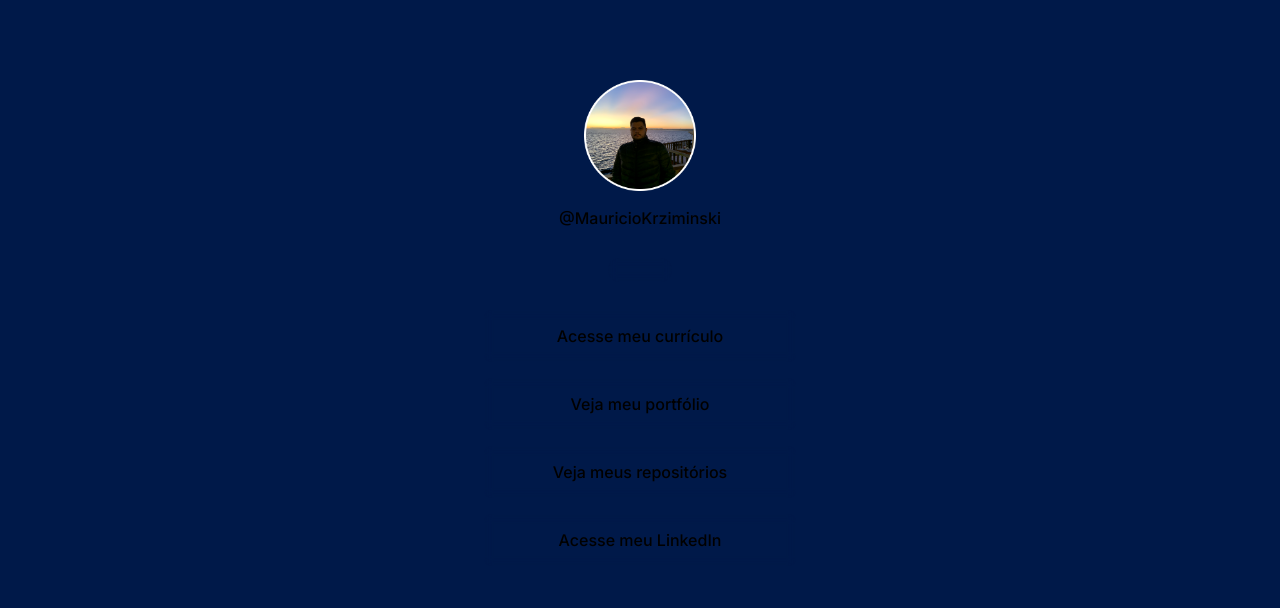
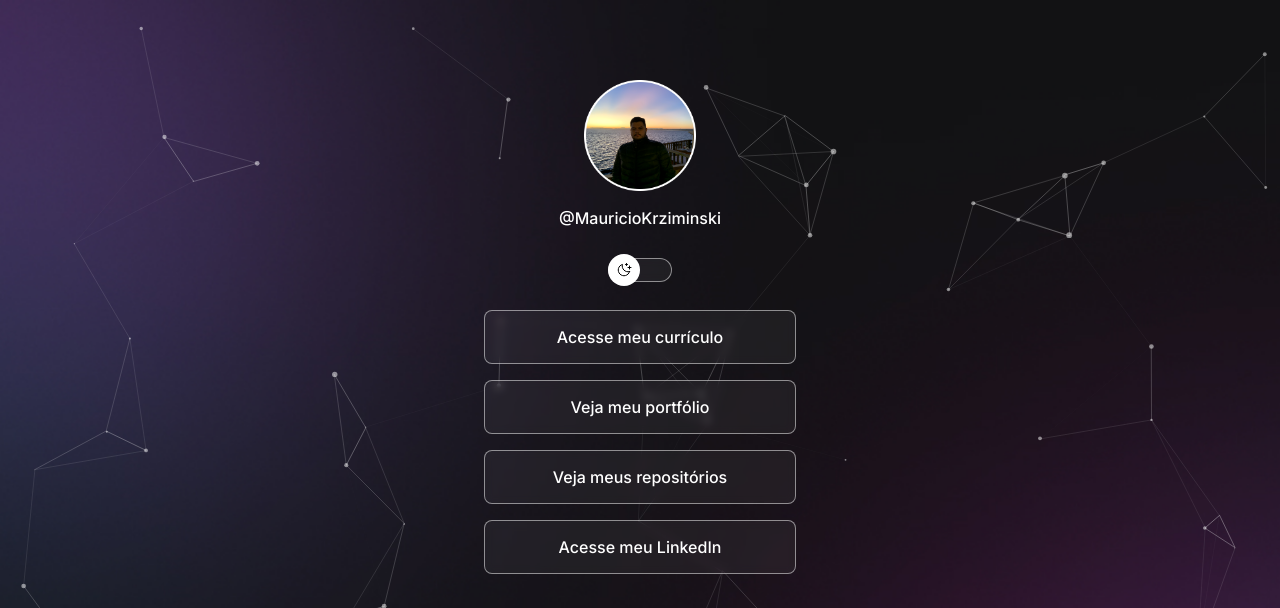
Before and after one commit to MauricioKrziminski/MauricioKrziminski.github.io, a plain HTML site: page index.html in a window 1280 px wide. Shown: the top 608 px of the page. Drawn offline with nearby package versions, Linux system fonts and the light colour scheme.

Commit message:
fix particles

```diff
--- a/index.html
+++ b/index.html
@@ -1,6 +1,7 @@
 <!DOCTYPE html>
 <html lang="pt-br">
   <head>
+    <link rel="icon" type="image/x-icon" href="./assets/favicon.ico" />
     <link rel="preconnect" href="https://fonts.googleapis.com" />
     <link rel="preconnect" href="https://fonts.gstatic.com" crossorigin />
     <link
@@ -14,10 +15,10 @@
     <link rel="stylesheet" href="./style.css" />
   </head>
   <body>
-    <div id="particles-js">
+    <div id="particles-js"></div>
     <div id="container">
       <div id="profile">
-          <img src="./assets/avatar.png" alt="mano seidler com beck bolado" />
+        <img src="./assets/avatar.png" alt="" />
         <p>@MauricioKrziminski</p>
       </div>
       <div id="switch" onclick="toggleMode()">
@@ -48,9 +49,7 @@
         </li>
 
         <li>
-            <a
-              href="https://linkedin.com/in/maurício-krziminski"
-              target="_blank"
+          <a href="https://linkedin.com/in/maurício-krziminski" target="_blank"
             >Acesse meu LinkedIn</a
           >
         </li>
@@ -87,15 +86,8 @@
       nomodule
       src="https://unpkg.com/ionicons@7.1.0/dist/ionicons/ionicons.js"
     ></script>
-      <script src="./script.js"></script>
+    <script src="js/script.js"></script>
     <script src="js/particles.min.js"></script>
-      <script src="js/script.js"></script>
-      <canvas
-        class="particles-js-canvas-el"
-        style="width: 100%; height: 100%"
-        width="1343"
-        height="175"
-      ></canvas>
-    </div>
+    <script src="js/particles.js"></script>
   </body>
 </html>
--- /dev/null
+++ b/js/particles.js
@@ -0,0 +1,110 @@
+particlesJS("particles-js", {
+  particles: {
+    number: {
+      value: 50,
+      density: {
+        enable: true,
+        value_area: 800,
+      },
+    },
+    color: {
+      value: "#ffffff",
+    },
+    shape: {
+      type: "circle",
+      stroke: {
+        width: 0,
+        color: "#000000",
+      },
+      polygon: {
+        nb_sides: 5,
+      },
+      image: {
+        src: "img/github.svg",
+        width: 100,
+        height: 100,
+      },
+    },
+    opacity: {
+      value: 0.5,
+      random: false,
+      anim: {
+        enable: false,
+        speed: 1,
+        opacity_min: 0.1,
+        sync: false,
+      },
+    },
+    size: {
+      value: 3,
+      random: true,
+      anim: {
+        enable: false,
+        speed: 40,
+        size_min: 0.1,
+        sync: false,
+      },
+    },
+    line_linked: {
+      enable: true,
+      distance: 150,
+      color: "#ffffff",
+      opacity: 0.4,
+      width: 1,
+    },
+    move: {
+      enable: true,
+      speed: 3,
+      direction: "none",
+      random: false,
+      straight: false,
+      out_mode: "out",
+      bounce: false,
+      attract: {
+        enable: false,
+        rotateX: 600,
+        rotateY: 1200,
+      },
+    },
+  },
+  interactivity: {
+    detect_on: "canvas",
+    events: {
+      onhover: {
+        enable: true,
+        mode: "grab",
+      },
+      onclick: {
+        enable: true,
+        mode: "push",
+      },
+      resize: true,
+    },
+    modes: {
+      grab: {
+        distance: 140,
+        line_linked: {
+          opacity: 1,
+        },
+      },
+      bubble: {
+        distance: 400,
+        size: 40,
+        duration: 2,
+        opacity: 8,
+        speed: 3,
+      },
+      repulse: {
+        distance: 200,
+        duration: 0.4,
+      },
+      push: {
+        particles_nb: 4,
+      },
+      remove: {
+        particles_nb: 2,
+      },
+    },
+  },
+  retina_detect: true,
+})
--- a/js/script.js
+++ b/js/script.js
@@ -1,110 +1,12 @@
-particlesJS("particles-js", {
-  particles: {
-    number: {
-      value: 50,
-      density: {
-        enable: true,
-        value_area: 800,
-      },
-    },
-    color: {
-      value: "#ffffff",
-    },
-    shape: {
-      type: "circle",
-      stroke: {
-        width: 0,
-        color: "#000000",
-      },
-      polygon: {
-        nb_sides: 5,
-      },
-      image: {
-        src: "img/github.svg",
-        width: 100,
-        height: 100,
-      },
-    },
-    opacity: {
-      value: 0.5,
-      random: false,
-      anim: {
-        enable: false,
-        speed: 1,
-        opacity_min: 0.1,
-        sync: false,
-      },
-    },
-    size: {
-      value: 3,
-      random: true,
-      anim: {
-        enable: false,
-        speed: 40,
-        size_min: 0.1,
-        sync: false,
-      },
-    },
-    line_linked: {
-      enable: true,
-      distance: 150,
-      color: "#ffffff",
-      opacity: 0.4,
-      width: 1,
-    },
-    move: {
-      enable: true,
-      speed: 6,
-      direction: "none",
-      random: false,
-      straight: false,
-      out_mode: "out",
-      bounce: false,
-      attract: {
-        enable: false,
-        rotateX: 600,
-        rotateY: 1200,
-      },
-    },
-  },
-  interactivity: {
-    detect_on: "canvas",
-    events: {
-      onhover: {
-        enable: true,
-        mode: "grab",
-      },
-      onclick: {
-        enable: true,
-        mode: "push",
-      },
-      resize: true,
-    },
-    modes: {
-      grab: {
-        distance: 140,
-        line_linked: {
-          opacity: 1,
-        },
-      },
-      bubble: {
-        distance: 400,
-        size: 40,
-        duration: 2,
-        opacity: 8,
-        speed: 3,
-      },
-      repulse: {
-        distance: 200,
-        duration: 0.4,
-      },
-      push: {
-        particles_nb: 4,
-      },
-      remove: {
-        particles_nb: 2,
-      },
-    },
-  },
-  retina_detect: true,
-})
+function toggleMode() {
+  const html = document.documentElement
+  html.classList.toggle("light")
+
+  const img = document.querySelector("#profile img")
+
+  if (html.classList.contains("light")) {
+    img.setAttribute("src", "./assets/avatar-light.png")
+  } else {
+    img.setAttribute("src", "./assets/avatar.png")
+  }
+}
--- a/script.js
+++ /dev/null
@@ -1,12 +0,0 @@
-function toggleMode() {
-  const html = document.documentElement
-  html.classList.toggle("light")
-
-  const img = document.querySelector("#profile img")
-
-  if (html.classList.contains("light")) {
-    img.setAttribute("src", "./assets/avatar-light.png")
-  } else {
-    img.setAttribute("src", "./assets/avatar.png")
-  }
-}
--- a/style.css
+++ b/style.css
@@ -4,7 +4,7 @@
   box-sizing: border-box;
 }
 
-/* :root {
+:root {
   --text-color: white;
   --bg-url: url(./assets/bg-mobile.jpg);
   --stroke-color: rgba(255, 255, 255, 0.5);
@@ -22,14 +22,15 @@
   --surface-color-hover: rgba(0, 0, 0, 0.09);
   --highlight-color: rgba(0, 0, 0, 0.1);
   --switch-bg-url: url(./assets/sun.svg);
-} */
+}
 
 body {
-  /* background-image: var(--bg-url);
+  background-image: var(--bg-url);
   background-repeat: no-repeat;
   background-position: top center;
-  background-size: cover; */
+  background-size: cover;
   margin: 0;
+  overflow: hidden;
 }
 
 /* ---- particles.js container ---- */
@@ -38,16 +39,10 @@ body {
   position: absolute;
   width: 100%;
   height: 100%;
-  background-color: #001949;
-  background-image: url("");
   background-repeat: no-repeat;
   background-size: cover;
   background-position: 50% 50%;
-}
-
-canvas {
-  display: block;
-  vertical-align: bottom;
+  top: 0;
 }
 
 body * {
@@ -71,6 +66,7 @@ body * {
 #profile img {
   width: 112px;
   margin: auto;
+  position: relative;
 }
 
 #profile p {
```
Also changed, not shown: assets/favicon.ico (added). Lines whose indentation alone changed are shown as unchanged.
